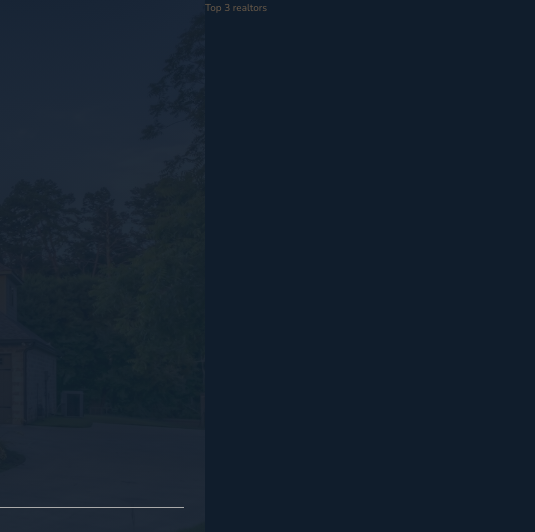
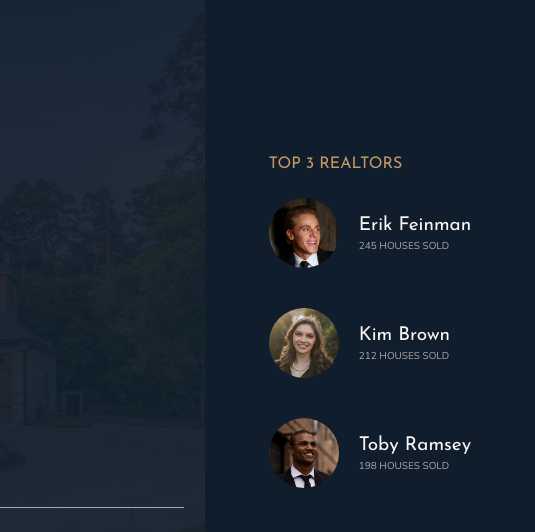
Before and after one commit to eelok/grid-3-nnexterr, a website: page index.html in a window 1280 px wide. Shown: the top 532 px of the page, 745-1280 px from the left. Drawn offline with nearby package versions, Linux system fonts and the light colour scheme.

Commit message:
complete realtors section

```diff
--- a/index.html
+++ b/index.html
@@ -16,7 +16,7 @@
         </div>
         <header class="header">
             <img src="img/logo.png" alt="Nexter logo" class="header__logo">
-            <h4 class="heading-3">Your own home:</h4>
+            <h3 class="heading-3">Your own home:</h3>
             <h1 class="heading-1">Your ultimate personal freedom</h1>
             <button class="btn header__btn">View our properties</button>
             <div class="header__seenon-text">Seen on</div>
@@ -28,7 +28,24 @@
             </div>
         </header>
         <div class="realtors">
-            Top 3 realtors
+            <h3 class="heading-3">Top 3 realtors</h3>
+            <div class="realtors__list">
+                <img src="img/realtor-1.jpeg" alt="realtor 1" class="realtors__img">
+                <div class="realtors__details">
+                    <h4 class="heading-4 heading-4--light ">Erik Feinman</h4>
+                    <p class="realtors__sold">245 houses sold</p>
+                </div>
+                <img src="img/realtor-2.jpeg" alt="realtor 2" class="realtors__img">
+                <div class="realtors__details">
+                    <h4 class="heading-4 heading-4--light ">Kim Brown</h4>
+                    <p class="realtors__sold">212 houses sold</p>
+                </div>
+                <img src="img/realtor-3.jpeg" alt="realtor 3" class="realtors__img">
+                <div class="realtors__details">
+                    <h4 class="heading-4 heading-4--light ">Toby Ramsey</h4>
+                    <p class="realtors__sold">198 houses sold</p>
+                </div>
+            </div>
         </div>
         <section class="features">
             <div class="feature">
--- a/sass/_realtors.scss
+++ b/sass/_realtors.scss
@@ -1,4 +1,30 @@
 .realtors{
     background-color: $color-secondary;
     grid-column: col-start 7 / full-end;
+    padding: 3rem;
+
+    display: grid;
+    justify-content: center;
+    align-content: center;
+    justify-content: center;
+    grid-row-gap: 2rem;
+
+    &__list {
+        display: grid;
+        grid-template-columns: min-content max-content;
+        grid-row-gap: 5vh;
+        grid-column-gap: 2rem;
+        align-items: center;
+    }
+    &__img {
+        width: 7rem;
+        border-radius: 50%;
+        display: block;
+    }
+
+    &__sold {
+        text-transform: uppercase;
+        color: $color-grey-light-2;
+        margin-top: -3px;
+    }
 }
```
Also changed, not shown: css/style.css.
